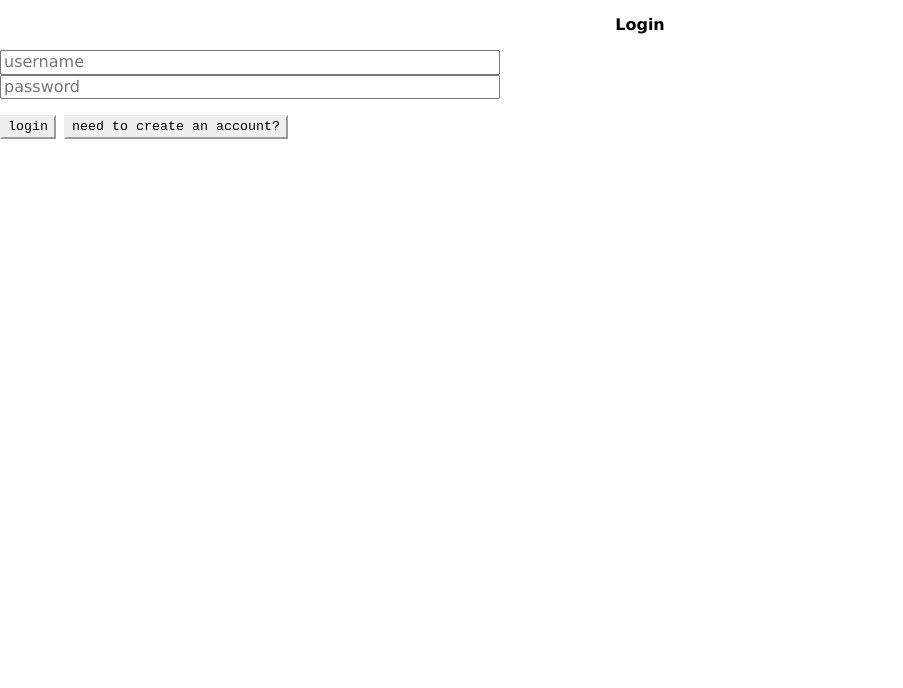
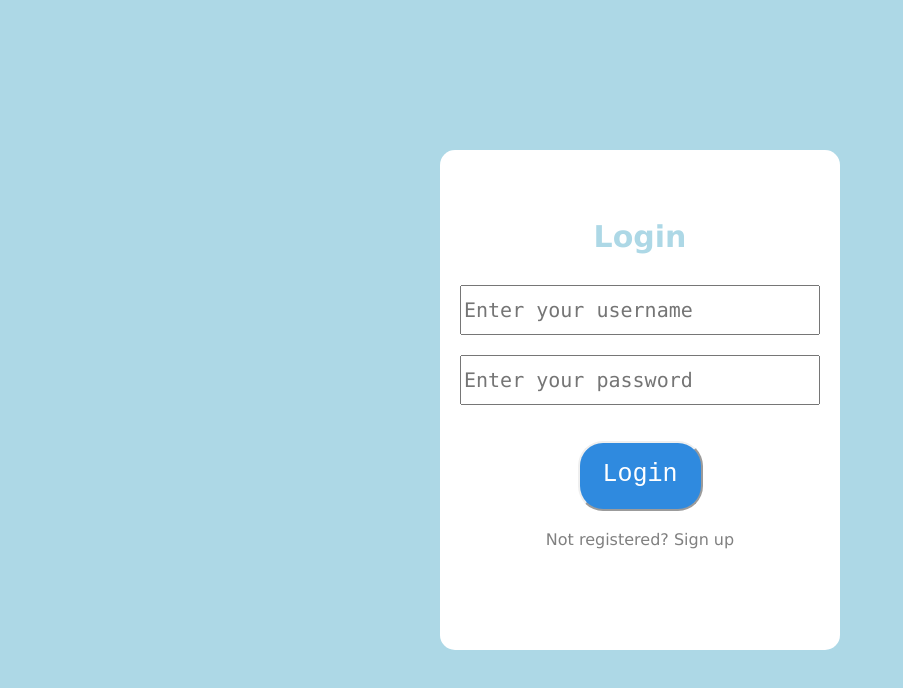
Before and after one commit to PeterChou1/BudgetTracker, a React (Create React App) app in the folder client/: page / in a window 1280 px wide. Shown: the top 688 px of the page, without its empty margins (0-903 px from the left). Built offline with nearby package versions, Linux system fonts and the light colour scheme.

Commit message:
Redesigned login

```diff
--- a/client/src/components/Login/Login.js
+++ b/client/src/components/Login/Login.js
@@ -1,7 +1,7 @@
 import React, { useState } from 'react';
 import { useHistory } from 'react-router';
 import { useMutation, gql } from '@apollo/client';
-
+import '../../styles/Login.css';
 const SIGNUP_MUTATION = gql`
   mutation SignupMutation(
     $username: String!
@@ -25,7 +25,20 @@ const LOGIN_MUTATION = gql`
     )
   }
 `;
-
+const titleStyle = {
+  color: "lightblue",
+  fontSize: "30px",
+  marginTop: "70px",
+  marginBottom:"30px"
+};
+const textStyle = {
+  fontSize: "20px",
+  marginLeft: "20px",
+  marginRight: "20px",
+  marginBottom: "20px",
+  height: "50px",
+  fontFamily: '"Lucida Console", "Courier New", monospace'
+}
 const Login = () => {
   const history = useHistory();
   const [formState, setFormState] = useState({
@@ -53,15 +66,15 @@ const Login = () => {
       history.push('/items');
     }
   });
-
   return (
-    <div>
-      <h4 className="mv3">
+    <div class="sign-page">
+      <h4 className="mv3" style={titleStyle}>
         {formState.login ? 'Login' : 'Sign Up'}
       </h4>
       <div className="flex flex-column">
         <input
           value={formState.username}
+          style={textStyle}
           onChange={(e) =>
             setFormState({
               ...formState,
@@ -69,10 +82,11 @@ const Login = () => {
             })
           }
           type="text"
-          placeholder="username"
+          placeholder="Enter your username"
         />
         <input
           value={formState.password}
+          style={textStyle}
           onChange={(e) =>
             setFormState({
               ...formState,
@@ -80,30 +94,27 @@ const Login = () => {
             })
           }
           type="password"
-          placeholder="password"
+          placeholder="Enter your password"
         />
       </div>
-      <div className="flex mt3">
-        <button
-          className="pointer mr2 button"
-          onClick={formState.login ? login : signup}
-        >
-          {formState.login ? 'login' : 'create account'}
-        </button>
-        <button
-          className="pointer button"
-          onClick={(e) =>
+      <div className="flex mt3"></div>
+        <div class="button-placeholder">
+          <button
+            className="pointer mr2 button login"
+            onClick={formState.login ? login : signup}
+          >
+            {formState.login ? 'Login' : 'Sign up'}
+          </button>
+          <div class="text-holder" style = {{marginTop:"20px"}}>
+          <p2>{formState.login ? "Not registered? " : "Already have an account? "}</p2>
+          <p2 class="change-window" onClick={(e) =>
             setFormState({
               ...formState,
               login: !formState.login
-            })
-          }
-        >
-          {formState.login
-            ? 'need to create an account?'
-            : 'already have an account?'}
-        </button>
-      </div>
+            })}>{formState.login ? "Sign up" : "Log in"}</p2>
+          </div>
+
+        </div>
     </div>
   );
 };
--- /dev/null
+++ b/client/src/styles/Login.css
@@ -0,0 +1,34 @@
+body {
+    background-color: lightblue;
+    display: flex;
+    justify-content: center;
+    min-height: 100vh;
+    align-items: center;
+  }
+.sign-page{
+    background-color: white;
+    width: 400px;
+    overflow: auto;
+    height: 500px;
+    border-radius: 15px;
+}
+.sign-page .login {
+    margin: auto;
+    font-size: 25px;
+    width: 125px;
+    height: 70px;
+    background-color: rgb(47, 138, 223);
+    color: white;
+    border-radius: 25px;
+}
+.sign-page .change-window:hover {
+    color:rgb(43, 42, 42);
+    text-decoration: underline;
+}
+.sign-page .text-holder {
+    color:grey;
+}
+.sign-page .button-placeholder {
+    display:flex;
+    flex-direction: column;
+}
```
